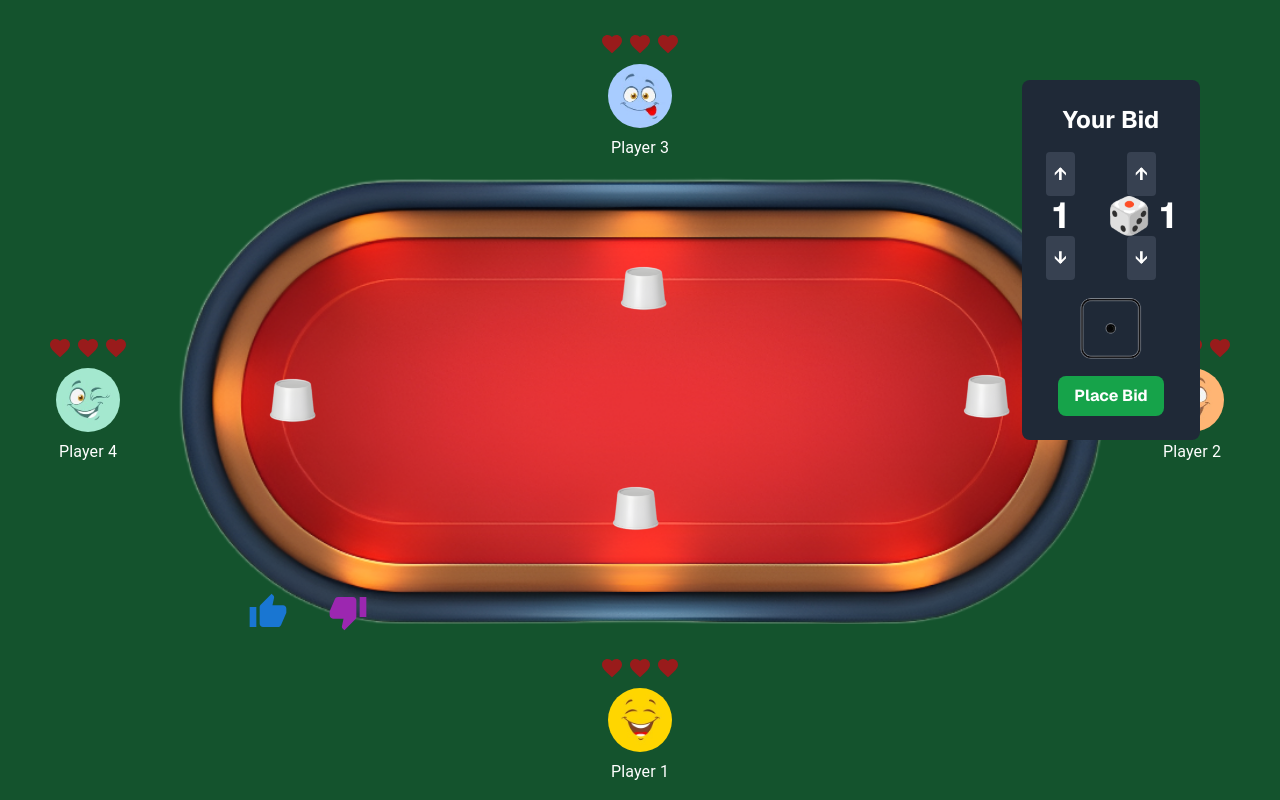
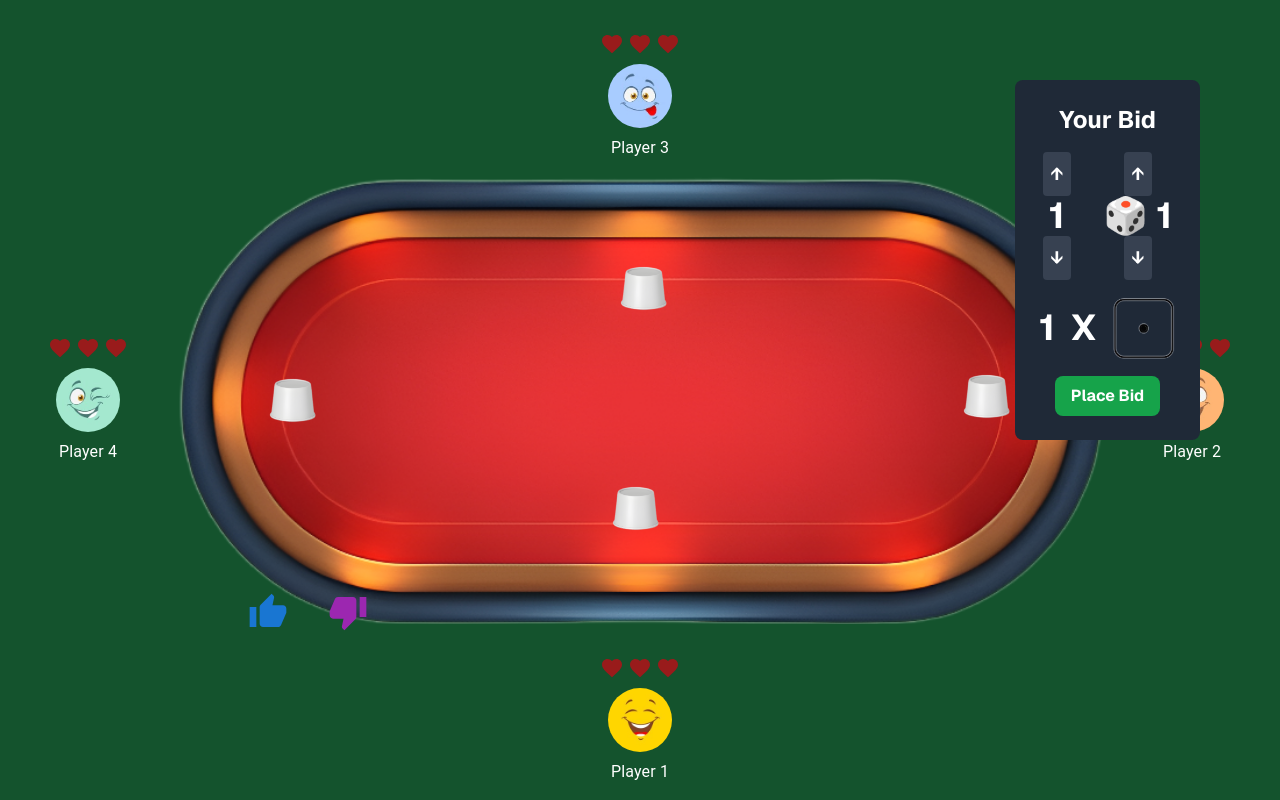
Before and after one commit to rakenduste-programmeerimine-2024/perudo-palace, a Next.js app: page /gamepage in a window 1280 px wide. Both pictures are taken after a click on the button "START GAME". Built offline with nearby package versions, Linux system fonts and the light colour scheme.

Commit message:
add numbers
lisatud numbrid täringu pildi ette

```diff
--- a/components/pages/gamepage.tsx
+++ b/components/pages/gamepage.tsx
@@ -186,13 +186,17 @@ const GamePage: React.FC = () => {
                 </button>
               </div>
             </div>
-            {/* Dice Image */}
+            {/* Dice Image Section */}
+            <div className="mt-4 flex items-center space-x-4">
+            <div className="text-4xl font-bold text-white">{bidNumber}</div>
+            <div className="text-4xl font-bold text-white">X</div>
             <div
-                className="mt-4 w-16 h-16 bg-cover bg-center"
+                className="w-16 h-16 bg-cover bg-center"
                 style={{
                 backgroundImage: `url('/image/dice${diceValue}.png')`,
                 }}
             ></div>
+            </div>
             <button className="bg-green-600 px-4 py-2 rounded-lg hover:bg-green-500 font-bold">
               Place Bid
             </button>
```
